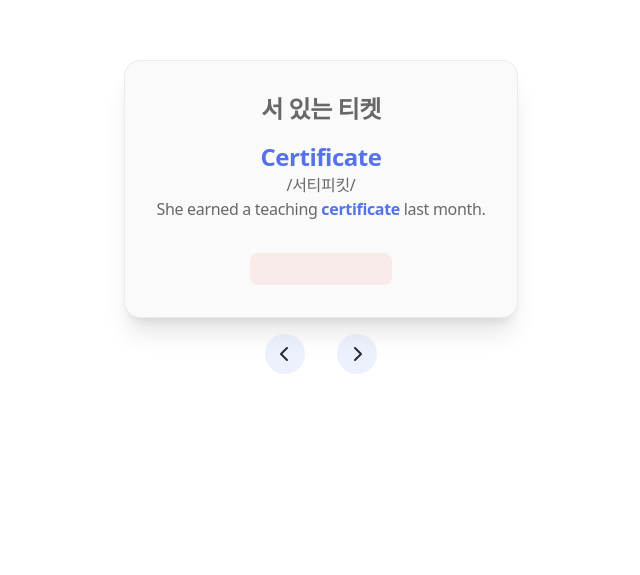
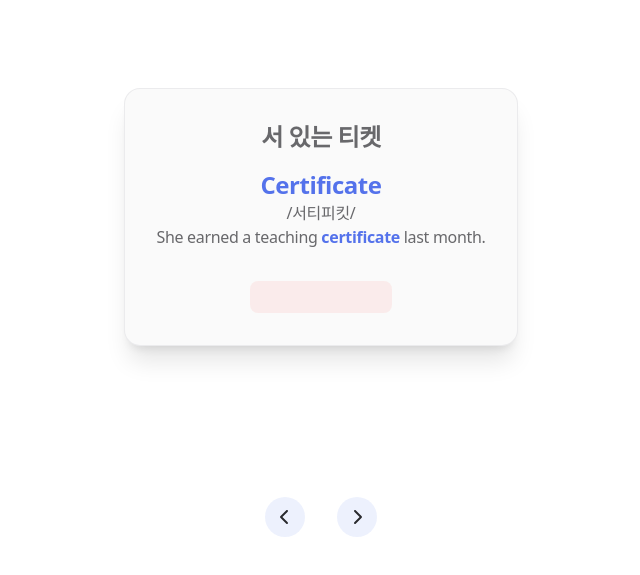
Before and after one commit to sspzoa/ridicu, a Next.js app: page / in a window 1280 px wide. Shown: the part 183-758 px from the top of the page, without its empty margins (319-959 px from the left). Built offline with nearby package versions, Linux system fonts and the light colour scheme.

Commit message:
fix: style

```diff
--- a/package.json
+++ b/package.json
@@ -12,7 +12,6 @@
     "@fortawesome/fontawesome-svg-core": "^6.6.0",
     "@fortawesome/free-solid-svg-icons": "^6.6.0",
     "@fortawesome/react-fontawesome": "^0.2.2",
-    "lucide-react": "^0.446.0",
     "next": "14.2.5",
     "react": "^18",
     "react-dom": "^18"
--- a/src/components/card.tsx
+++ b/src/components/card.tsx
@@ -15,10 +15,10 @@ export function Card({ word, pronunciation, mnemonic, example, meaning }: Word):
   return (
     <div className="w-full h-full flex flex-col gap-spacing-700 justify-center items-center border border-line-outline rounded-radius-600 shadow-xl bg-components-fill-standard-primary p-spacing-700">
       <div className="flex flex-col gap-spacing-400 justify-center items-center">
-        <strong className="text-title text-content-standard-secondary">{mnemonic}</strong>
+        <strong className="text-title text-content-standard-secondary text-center">{mnemonic}</strong>
         <div className="flex flex-col justify-center items-center">
-          <strong className="text-title text-core-accent">{word}</strong>
-          <span className="text-body text-content-standard-secondary">/{pronunciation}/</span>
+          <strong className="text-title text-core-accent text-center">{word}</strong>
+          <span className="text-body text-content-standard-secondary text-center">/{pronunciation}/</span>
           <span className="text-body text-content-standard-secondary text-center">{highlightedExample}</span>
         </div>
       </div>
--- a/src/components/cardCarousel.tsx
+++ b/src/components/cardCarousel.tsx
@@ -10,7 +10,7 @@ export function CardCarousel(): JSX.Element {
   return (
     <div className="w-full md:w-auto flex flex-col justify-center items-center gap-spacing-400 m-spacing-400">
       <Card {...currentWord} />
-      <div className="flex flex-row gap-spacing-700 justify-center items-center">
+      <div className="fixed bottom-spacing-1000 flex flex-row gap-spacing-700 justify-center items-center">
         <button onClick={prevCard} type="button" aria-label="Previous card">
           <div className="group w-[40px] h-[40px] flex justify-center items-center rounded-radius-full p-spacing-200 border-line-outline bg-core-accent-translucent hover:bg-core-accent duration-300 ease-in-out">
             <FontAwesomeIcon
```
Also changed, not shown: 1 other file (tests, documents, lock files or other folders).
